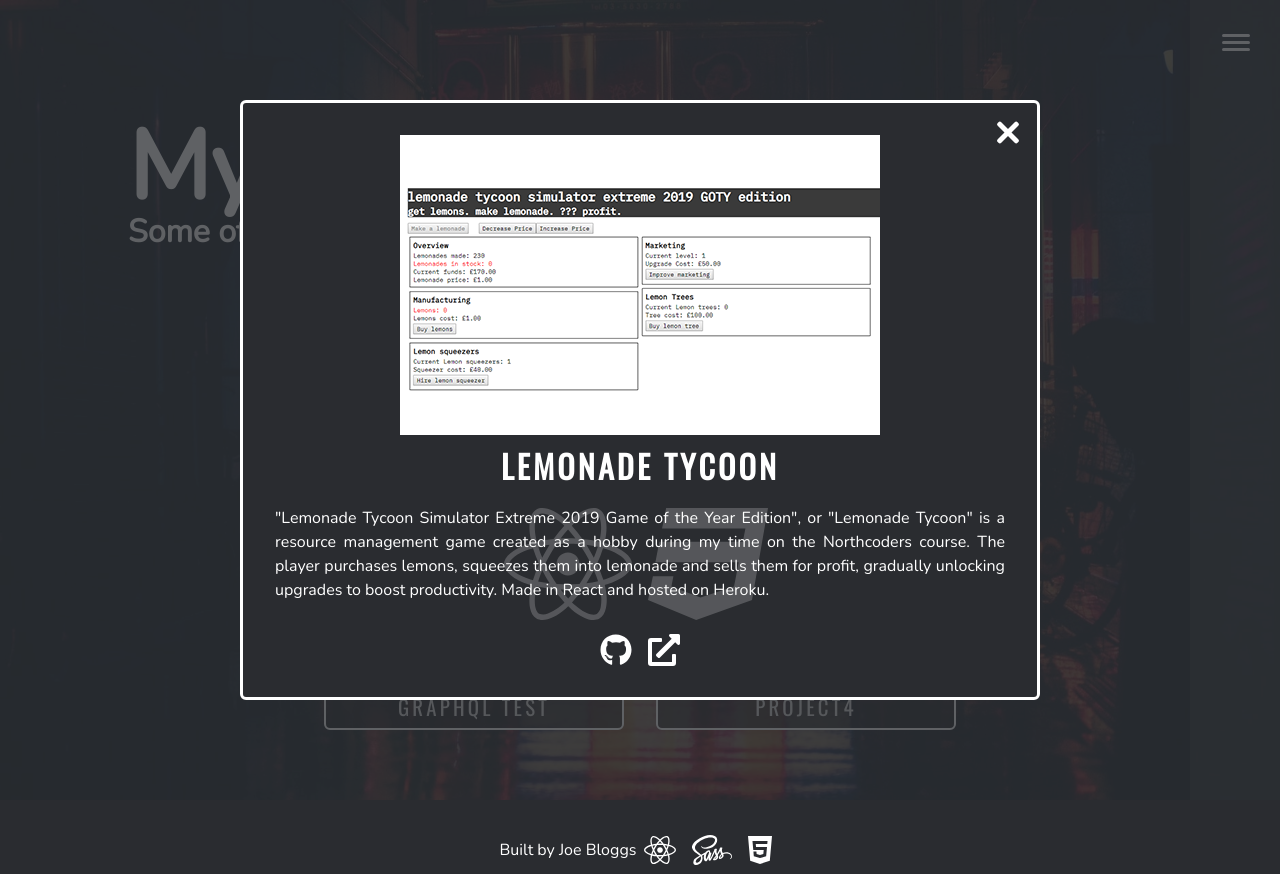
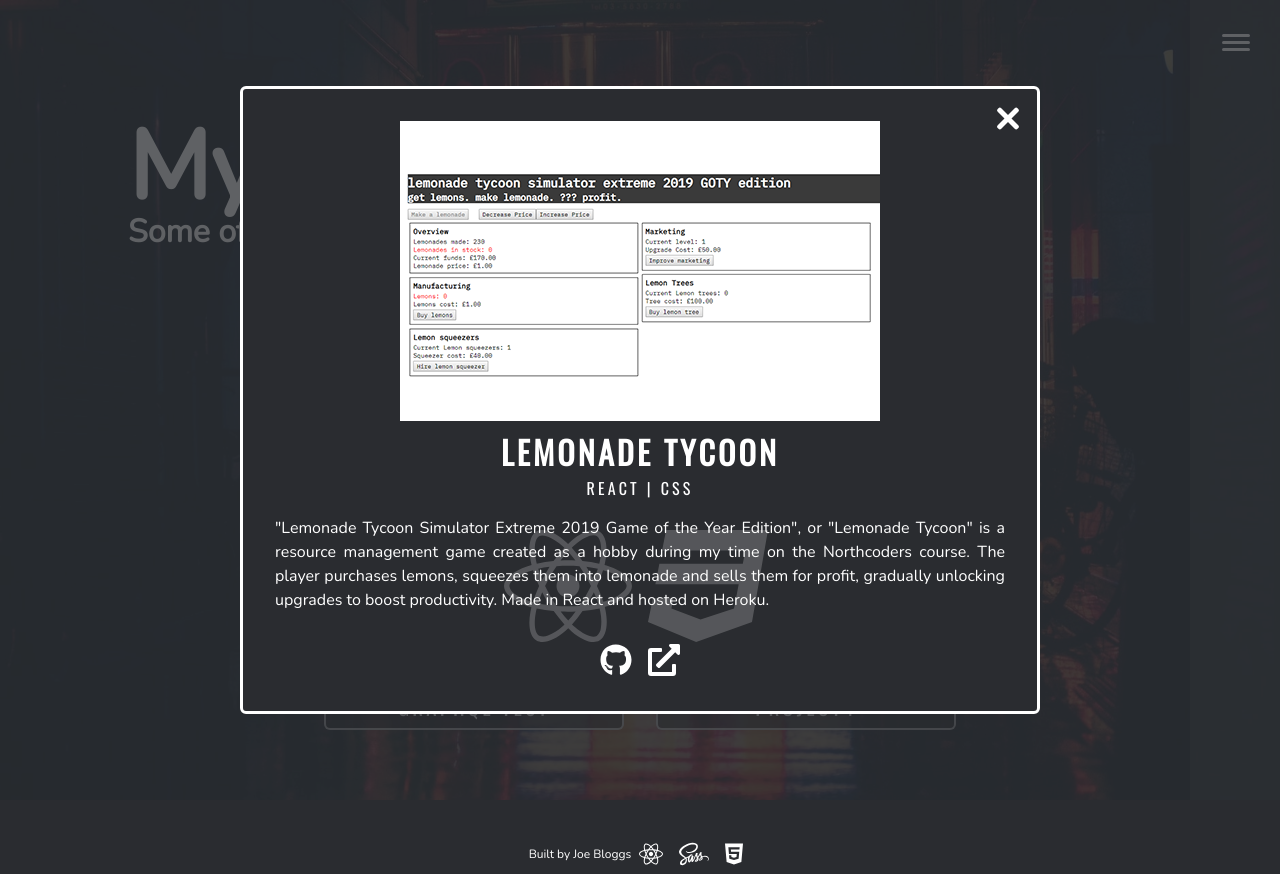
Before and after one commit to tcje91/react-portfolio, a React (Create React App) app: page /work in a window 1280 px wide. Both pictures are taken after a click on the element "LEMONADE TYCOON". Built offline with nearby package versions, Linux system fonts and the light colour scheme; the HTML template or start-up script is replaced by a standard one.

Commit message:
add text tech stack to projects

```diff
--- a/src/components/ProjectDetails.js
+++ b/src/components/ProjectDetails.js
@@ -11,12 +11,13 @@ const ProjectDetails = ({ onCloseProject, show, project }) => (
         <img src={`/images/${project.imgMed ? project.imgMed : 'lemonade-med.png'}`} alt="img" className="project-img-med" />
       </div>
       <h1 className="project-title">{project.title}</h1>
+      <p className="tech-list">{project.techListStr}</p>
       <p className="project-desc">{project.desc ? project.desc : project.descTest}</p>
       <div className="url-icons-wrapper">
         {project.githubUrl && <a href={project.githubUrl} target="_blank" rel="noopener noreferrer"><FontAwesomeIcon icon={BrandIcons.faGithub} className="icon" size="2x" /></a>}
         {project.hostedUrl && <a href={project.hostedUrl} target="_blank" rel="noopener noreferrer"><FontAwesomeIcon icon={SolidIcons.faExternalLinkAlt} className="icon" size="2x" /></a>}
       </div>
-      <div className="tech-list">
+      <div className="tech-list-icons">
         {project.techList.map(tech => <FontAwesomeIcon icon={BrandIcons[tech]} key={tech} className="icon" size="2x" />)}
       </div>
       <div className="close-btn" onClick={onCloseProject}>
--- a/src/data.js
+++ b/src/data.js
@@ -7,6 +7,7 @@ export const projects = [
     imgSml: 'lemonade-sml.png',
     imgMed: 'lemonade-med.png',
     techList: ['faReact', 'faCss3'],
+    techListStr: 'React | CSS',
     githubUrl: 'https://github.com',
     hostedUrl: 'https://google.com',
   },
@@ -18,6 +19,7 @@ export const projects = [
     imgSml: 'ncnews-sml.png',
     imgMed: 'ncnews-med.png',
     techList: ['faReact', 'faCss3', 'faNodeJs'],
+    techListStr: 'React | CSS | Node.js | PostgreSQL',
     githubUrl: 'https://github.com',
     hostedUrl: 'https://google.com',
   },
@@ -26,6 +28,7 @@ export const projects = [
     title: 'GraphQL Test',
     descTest: 'Lorem ipsum dolor sit amet consectetur adipisicing elit. Architecto dolor eum alias asperiores, earum labore pariatur officia sunt expedita cumque sed quis quasi eligendi. Illo consectetur neque, ad, reiciendis iste voluptate quae, itaque debitis nobis ex ratione consequatur. Nobis velit consequatur culpa maiores dolore error sint nostrum quidem hic alias.',
     techList: ['faReact', 'faCss3', 'faGraphQl'],
+    techListStr: 'React | CSS | GraphQL',
     githubUrl: 'https://github.com',
     hostedUrl: '',
   },
@@ -34,6 +37,7 @@ export const projects = [
     title: 'project4',
     descTest: 'Lorem ipsum dolor sit amet consectetur adipisicing elit. Architecto dolor eum alias asperiores, earum labore pariatur officia sunt expedita cumque sed quis quasi eligendi. Illo consectetur neque, ad, reiciendis iste voluptate quae, itaque debitis nobis ex ratione consequatur. Nobis velit consequatur culpa maiores dolore error sint nostrum quidem hic alias.',
     techList: ['faReact', 'faCss3'],
+    techListStr: 'React | CSS',
     githubUrl: 'https://github.com',
     hostedUrl: 'https://google.com',
   },
--- a/src/index.css
+++ b/src/index.css
@@ -114,7 +114,7 @@
   transform: translate3d(0, 1000px, 0);
   transition: ease-in-out 300ms;
   z-index: 5;
-  height: 600px;
+  min-height: 600px;
   width: 800px;
   border: #fff solid 3px;
   border-radius: 6px;
@@ -172,14 +172,21 @@
           color: #21acb9; }
   .project-details .tech-list {
     text-align: center;
+    font-family: "Oswald", sans-serif;
+    letter-spacing: 0.2rem;
+    text-transform: uppercase;
+    margin: 0;
+    font-size: 1rem; }
+  .project-details .tech-list-icons {
+    text-align: center;
     position: absolute;
     width: 100%;
     bottom: 50px;
     left: 0;
     font-size: 4rem;
     opacity: 0.2; }
-    .project-details .tech-list .icon {
-      margin: 0.5rem; }
+    .project-details .tech-list-icons .icon {
+      margin: 0 0.5rem; }
 
 * {
   box-sizing: border-box; }
@@ -253,7 +260,7 @@ h1, h2, h3 {
     padding: 1rem 1.5rem;
     margin: 1rem;
     background: rgba(42, 44, 48, 0.7);
-    border: #fff solid 2px;
+    border: rgba(255, 255, 255, 0.5) solid 2px;
     border-radius: 6px;
     cursor: pointer;
     transition: ease-in-out 300ms; }
@@ -267,7 +274,8 @@ h1, h2, h3 {
       text-transform: uppercase;
       transition: ease-in-out 300ms; }
     .project-showcase .project-tile:hover {
-      background: rgba(54, 56, 62, 0.7); }
+      background: rgba(54, 56, 62, 0.7);
+      border-color: rgba(255, 255, 255, 0.8); }
       .project-showcase .project-tile:hover .project-tile-title {
         color: #fff; }
       .project-showcase .project-tile:hover .img-overlay {
@@ -304,15 +312,16 @@ h1, h2, h3 {
   bottom: 0;
   left: 0;
   width: 100%;
-  text-align: center; }
+  text-align: center;
+  font-size: 75%; }
   .footer .icon {
     margin: 0.5rem; }
 
 @media screen and (max-width: 768px) {
+  .App .bg-image {
+    background-position-x: -80px; }
   .content-container {
     padding: 4rem 2rem 2.5rem 2rem; }
-  .footer {
-    font-size: 75%; }
   .menu {
     width: 0px;
     background: rgba(66, 69, 75, 0.9); }
@@ -320,10 +329,12 @@ h1, h2, h3 {
       position: fixed; }
   .home .lrg-heading {
     margin-top: 10vh; }
-  .project-showcase .project-tile .img-overlay {
-    visibility: hidden; }
-  .project-showcase .project-tile .project-tile-title {
-    color: #fff; }
+  .project-showcase .project-tile {
+    border-color: rgba(255, 255, 255, 0.8); }
+    .project-showcase .project-tile .img-overlay {
+      visibility: hidden; }
+    .project-showcase .project-tile .project-tile-title {
+      color: #fff; }
   h1, h2, h3 {
     margin: 0; }
     h1.lrg-heading, h2.lrg-heading, h3.lrg-heading {
@@ -336,8 +347,11 @@ h1, h2, h3 {
   .project-details {
     margin: 0 1rem 0 1rem;
     padding: 1rem 2rem;
+    min-height: 50vh;
     max-height: 85vh;
     overflow: scroll; }
+    .project-details .tech-list {
+      margin-bottom: 0.3rem; }
     .project-details .img-wrapper-med {
       width: 280px;
       height: auto;
@@ -345,9 +359,9 @@ h1, h2, h3 {
       .project-details .img-wrapper-med .project-img-med {
         width: 100%;
         height: auto; }
-    .project-details .tech-list {
+    .project-details .tech-list-icons {
       font-size: 2rem;
-      bottom: 30px; }
+      bottom: 80px; }
   p {
     font-size: 80%;
     margin: 0; }
--- a/src/scss/_popup.scss
+++ b/src/scss/_popup.scss
@@ -38,7 +38,7 @@
     transform: translate3d(0, 1000px, 0);
     @include easeInOut;
     z-index: 5;
-    height: 600px;
+    min-height: 600px;
     width: 800px;
     border: $primary-colour solid 3px;
     border-radius: 6px;
@@ -124,6 +124,13 @@
 
     .tech-list {
       text-align: center;
+      @include capsHeading;
+      margin: 0;
+      font-size: 1rem;
+    }
+
+    .tech-list-icons {
+      text-align: center;
       position: absolute;
       width: 100%;
       bottom: 50px;
@@ -132,7 +139,7 @@
       opacity: 0.2;
 
       .icon {
-        margin: 0.5rem;
+        margin: 0 0.5rem;
       }
     }
   }
--- a/src/scss/_responsive.scss
+++ b/src/scss/_responsive.scss
@@ -1,10 +1,12 @@
 @include mediaSml {
+  .App {
+    .bg-image {
+      background-position-x: -80px;
+    }
+  }
+
   .content-container {
       padding: 4rem 2rem 2.5rem 2rem;
-  }
-
-  .footer {
-    font-size: 75%;
   }
 
   .menu {
@@ -26,6 +28,7 @@
 
   .project-showcase {
     .project-tile {
+      border-color: rgba($primary-colour, 0.8);
       .img-overlay {
         visibility: hidden;
       }
@@ -55,8 +58,13 @@
   .project-details {
     margin: 0 1rem 0 1rem;
     padding: 1rem 2rem;
+    min-height: 50vh;
     max-height: 85vh;
     overflow: scroll;
+
+    .tech-list {
+      margin-bottom: 0.3rem;
+    }
 
     .img-wrapper-med {
       width: 280px;
@@ -69,9 +77,9 @@
       }
     }
 
-    .tech-list {
+    .tech-list-icons {
       font-size: 2rem;
-      bottom: 30px;
+      bottom: 80px;
     }
   }
 
--- a/src/scss/index.scss
+++ b/src/scss/index.scss
@@ -95,7 +95,7 @@ h1, h2, h3 {
     padding: 1rem 1.5rem;
     margin: 1rem;
     background: rgba($background-colour, 0.7);
-    border: $primary-colour solid 2px;
+    border: rgba($primary-colour, 0.5) solid 2px;
     border-radius: 6px;
     cursor: pointer;
     @include easeInOut;
@@ -110,6 +110,7 @@ h1, h2, h3 {
 
     &:hover {
       background: rgba(lighten($background-colour, 5), 0.7);
+      border-color: rgba($primary-colour, 0.8);
       .project-tile-title {
         color: $primary-colour;
       }
@@ -162,6 +163,7 @@ h1, h2, h3 {
   left: 0;
   width: 100%;
   text-align: center;
+  font-size: 75%;
 
   .icon {
     margin: 0.5rem;
```
